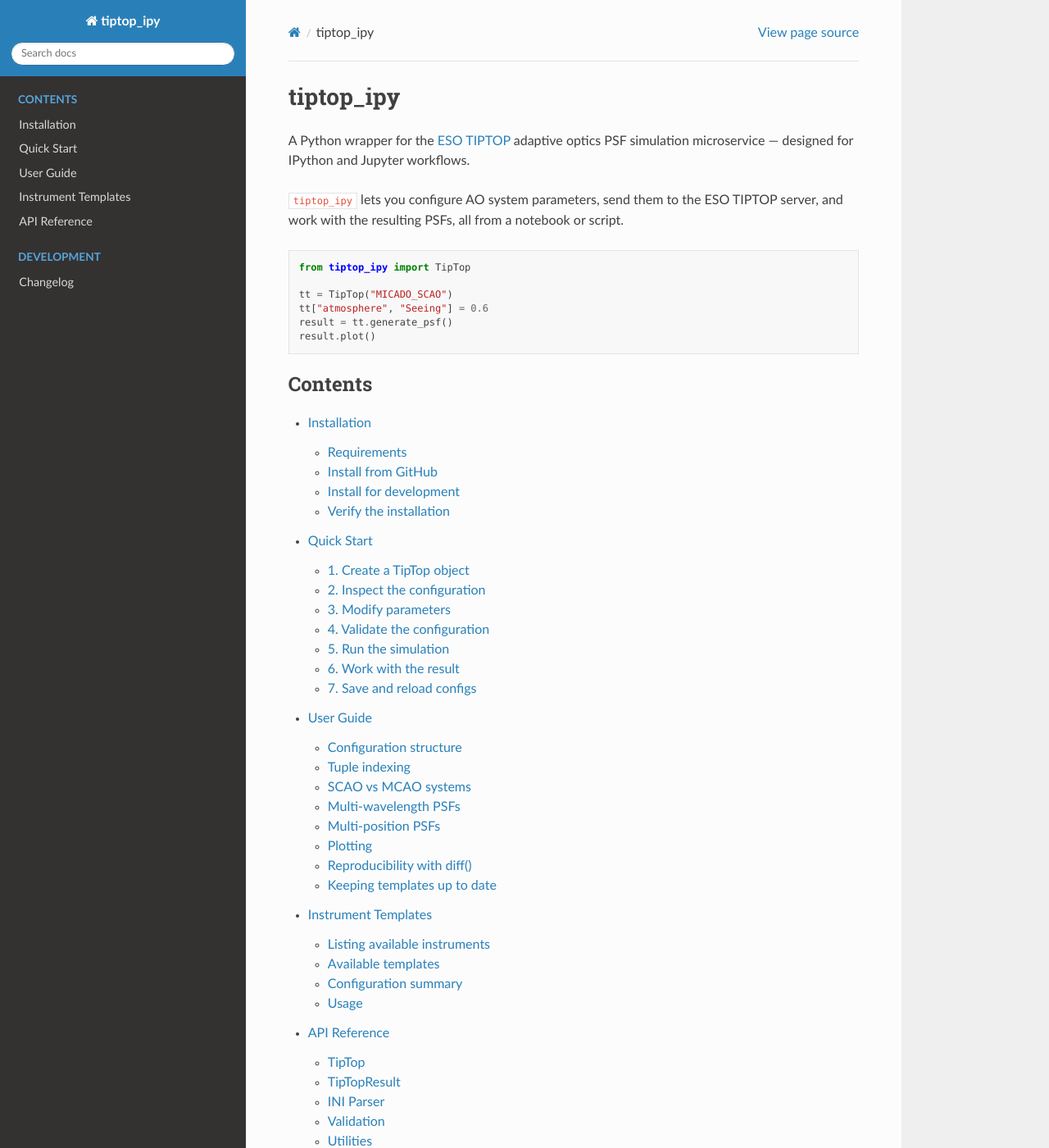
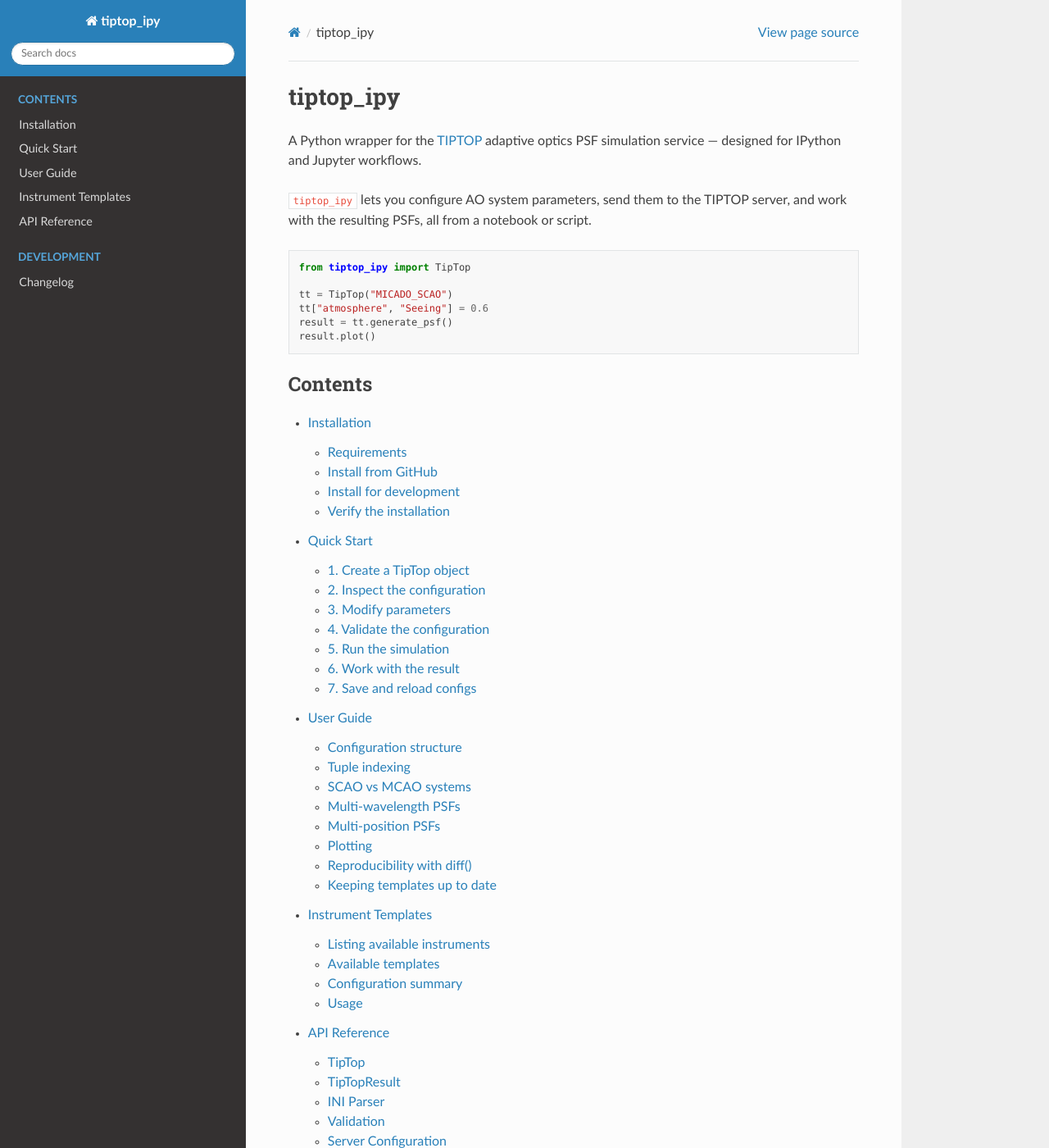
Before and after one commit to AstarVienna/tiptop_ipy, a Sphinx documentation site: the page built from docs/index.rst, in a window 1280 px wide and 1400 px high. Shown: the whole window at 82% size. Built offline with Sphinx 7.4.7 and the Read the Docs theme 3.1.0, drawn with Linux system fonts in a browser that asks for light colours.

Commit message:
Remove ESO-specific references from user-facing docs
Replace "ESO TIPTOP" with "TIPTOP" in README, index, and quickstart.
Remove set_server("eso") example from docstring. Add set_server,
get_server, and SERVERS to the API reference docs.

Co-Authored-By: Claude Opus 4.6 <noreply@anthropic.com>

```diff
--- a/docs/index.rst
+++ b/docs/index.rst
@@ -1,11 +1,11 @@
 tiptop_ipy
 ==========
 
-A Python wrapper for the `ESO TIPTOP <https://tiptopdoc.readthedocs.io/>`_
-adaptive optics PSF simulation microservice — designed for IPython and Jupyter
+A Python wrapper for the `TIPTOP <https://tiptopdoc.readthedocs.io/>`_
+adaptive optics PSF simulation service — designed for IPython and Jupyter
 workflows.
 
-``tiptop_ipy`` lets you configure AO system parameters, send them to the ESO
+``tiptop_ipy`` lets you configure AO system parameters, send them to the
 TIPTOP server, and work with the resulting PSFs, all from a notebook or script.
 
 .. code-block:: python
--- a/docs/quickstart.rst
+++ b/docs/quickstart.rst
@@ -135,7 +135,7 @@ Check for errors before sending to the server:
 
    result = tt.generate_psf()
 
-This sends the configuration to the ESO TIPTOP server and returns a
+This sends the configuration to the TIPTOP server and returns a
 :class:`~tiptop_ipy.TipTopResult` object. The call validates the configuration
 first and will raise ``ValueError`` if there are errors.
 
```
Also changed, not shown: README.md (+2 -2 lines), docs/api.rst (+9 -0 lines), 1 other file.
